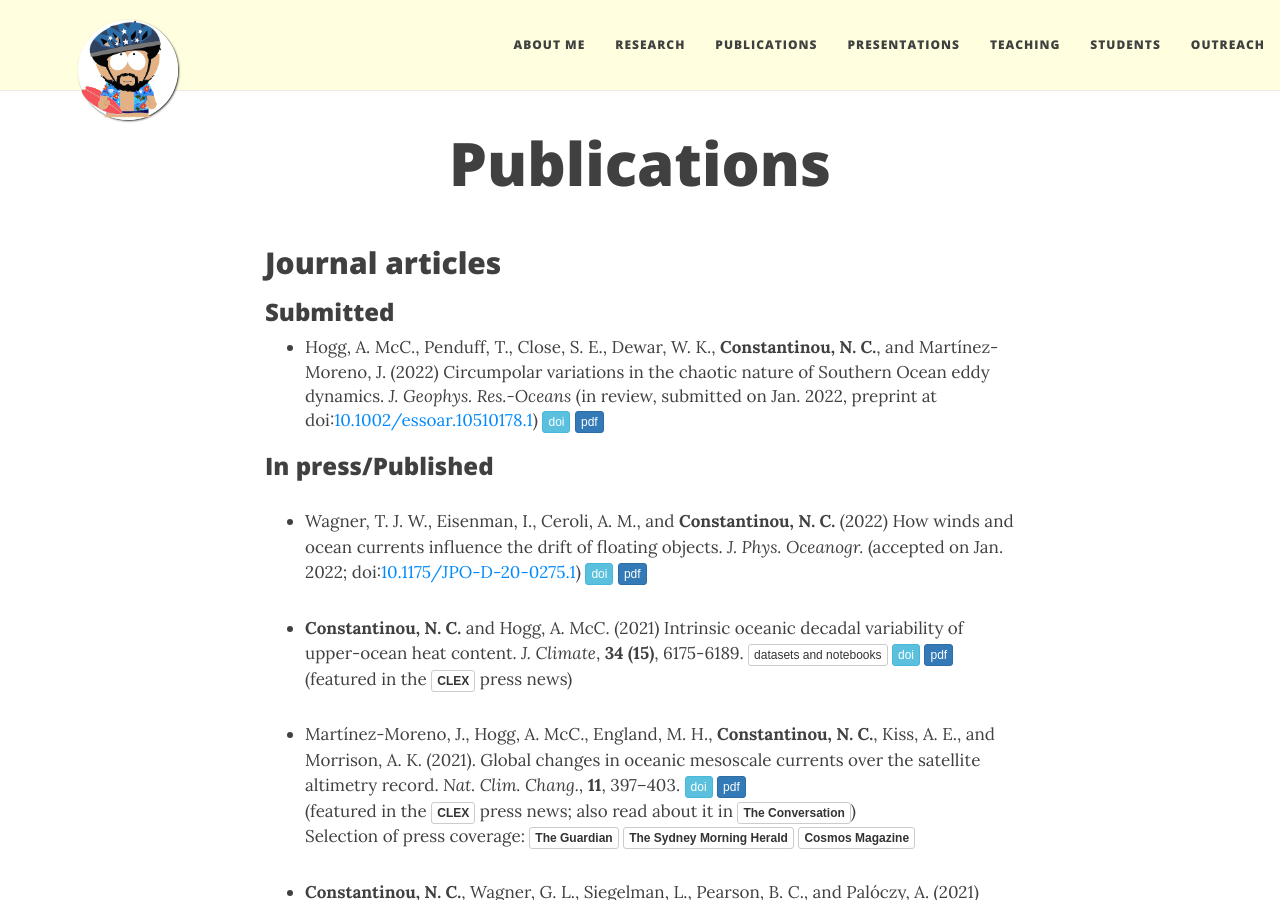
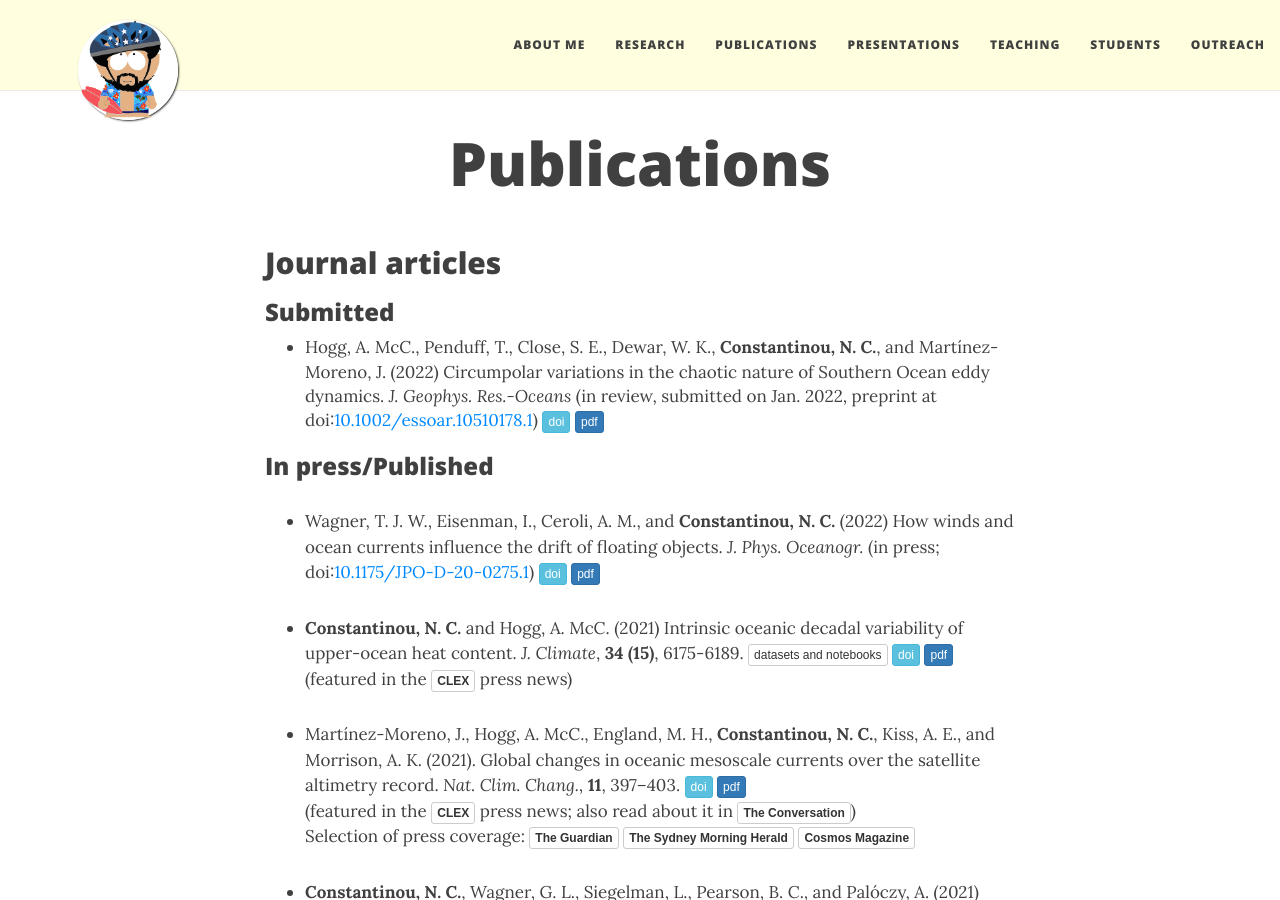
Before and after one commit to navidcy/navidcy.github.io, a Jekyll site: the page built from publications.md, in a window 1280 px wide and 900 px high. Built offline with Jekyll 4.4.1, drawn with Linux system fonts in a browser that asks for light colours; nearby versions of some CDN libraries; comment, search, counter and statistics services are not loaded.

Commit message:
minor rephrase

```diff
--- a/publications.md
+++ b/publications.md
@@ -22,7 +22,7 @@ title: Publications
 
 ### In press/Published
 
-- Wagner, T. J. W., Eisenman, I., Ceroli, A. M., and **Constantinou, N. C.** (2022) How winds and ocean currents influence the drift of floating objects. _J. Phys. Oceanogr._ (accepted on Jan. 2022; doi:<a href="https://doi.org/10.1175/JPO-D-20-0275.1">10.1175/JPO-D-20-0275.1</a>) [<span class="btn btn-info btn-xs{{end}}" style="font-family:sans-serif;">doi</span>][objectdrift-doi]{:target="_blank"} [<span class="btn btn-primary btn-xs{{end}}" style="font-family:sans-serif;">pdf</span>][objectdrift]
+- Wagner, T. J. W., Eisenman, I., Ceroli, A. M., and **Constantinou, N. C.** (2022) How winds and ocean currents influence the drift of floating objects. _J. Phys. Oceanogr._ (in press; doi:<a href="https://doi.org/10.1175/JPO-D-20-0275.1">10.1175/JPO-D-20-0275.1</a>) [<span class="btn btn-info btn-xs{{end}}" style="font-family:sans-serif;">doi</span>][objectdrift-doi]{:target="_blank"} [<span class="btn btn-primary btn-xs{{end}}" style="font-family:sans-serif;">pdf</span>][objectdrift]
 
 
 - **Constantinou, N. C.** and Hogg, A. McC. (2021) Intrinsic oceanic decadal variability of upper-ocean heat content. _J. Climate_, **34 (15)**, 6175-6189. [<span class="btn btn-default btn-xs{{end}}" style="font-family:sans-serif;">datasets and notebooks</span>][JClimateUOHC-repo]{:target="_blank"} [<span class="btn btn-info btn-xs{{end}}" style="font-family:sans-serif;">doi</span>][intrinsic-ocean-var-doi]{:target="_blank"} [<span class="btn btn-primary btn-xs{{end}}" style="font-family:sans-serif;">pdf</span>][intrinsic-ocean-var] <span align="right" class='altmetric-embed' data-badge-type="2" data-condensed="true" data-hide-less-than="2" data-doi="10.1175/JCLI-D-20-0962.1"></span> <br/>
```
